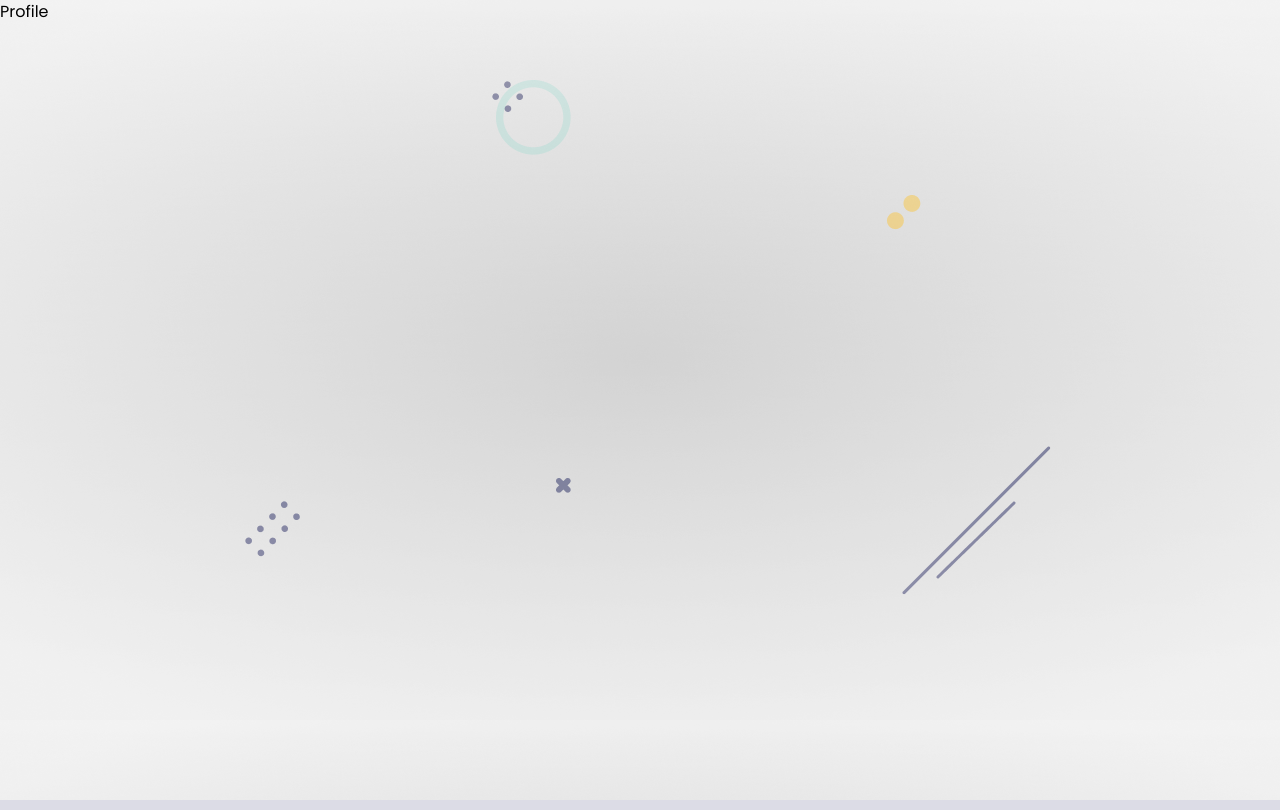
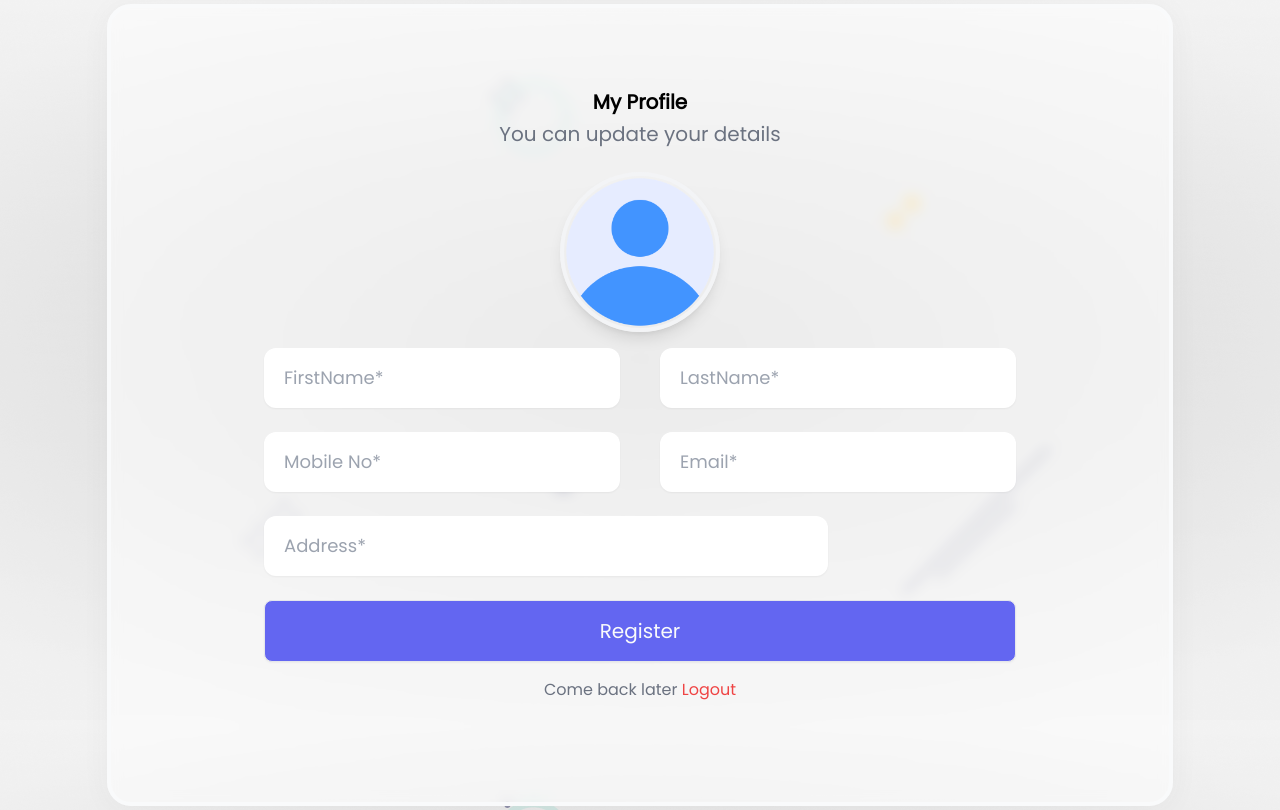
Before and after one commit to AworThales/user-otp_verification-reset_passward, a React (Create React App) app in the folder client/: page /profile in a window 1280 px wide. Built offline with nearby package versions, Linux system fonts and the light colour scheme.

Commit message:
Implementing profile validation

```diff
--- a/client/src/components/Profile.js
+++ b/client/src/components/Profile.js
@@ -1,11 +1,95 @@
-import React from 'react'
+import React, { useEffect, useState } from 'react'
+import { Link, useNavigate } from 'react-router-dom'
+import avatar from '../images/profile.png';
+import { Toaster } from 'react-hot-toast';
+import { useFormik } from 'formik';
+import { profileValidate } from '../helper/validate'
+import { registerValidate } from '../helper/validate'
+import { convertImageToBase64 } from '../helper/converter'
+// import { useAuthStore } from '../store/store'
 
-const Profile = () => {
+import styles from '../styles/Username.module.css';
+import extend from '../styles/Profile.module.css'
+
+export default function Profile() {
+
+  const [file, setFile] = useState();
+
+  // const navigate = useNavigate();
+  // const setUsername = useAuthStore(state => state.setUsername);
+
+  const formik = useFormik({
+    initialValues : {
+      firstname: '',
+      lastname: '',
+      mobile: '',
+      email: '',
+      address : ''
+    },
+    validate : profileValidate,
+    validateOnBlur: false,
+    validateOnChange: false,
+    onSubmit : async values => {
+      values = await Object.assign(values, {profle: file || ''})
+    }
+  })
+
+  // formik does not support file upload so we create handle
+  const onUpload = async (e) => {
+    const base64 = await convertImageToBase64(e.target.files[0]);
+    setFile(base64);
+  }
+
   return (
-    <div>
-      Profile
+    <div className="container py-1 mx-auto" >
+
+      <Toaster position='top-center' reverseOrder={false}></Toaster>
+
+      <div className='flex justify-center py-0 items-center h-screen' style={{height:"50%"}}>
+        <div className={`${styles.glass} ${extend.glass}`}>
+
+          <div className="title flex flex-col items-center">
+            <h4 className='text-xl font-bold'>My Profile</h4>
+            <span className='py-1 text-xl w-2/3 text-center text-gray-500'>
+              You can update your details
+            </span>
+          </div>
+
+          <form className='py-1' onSubmit={formik.handleSubmit}>
+              <div className='profile flex justify-center py-4'>
+                  <label htmlFor='profile'>
+                    <img src={file || avatar} className={`${styles.profile_img} ${extend.profile_img}`} alt="avatar" />
+                  </label>
+                  <input type='file' id='profile' name='profile' onChange={onUpload} />
+              </div>
+
+              <div className="textbox flex flex-col items-center gap-6">
+                <div className='name flex w-3/4 gap-10'>
+                  <input {...formik.getFieldProps('firstName')} className={`${styles.textbox} ${extend.textbox}`} type="text" placeholder='FirstName*' />
+                  <input {...formik.getFieldProps('lastName')} className={`${styles.textbox} ${extend.textbox}`} type="text" placeholder='LastName*' />
+                </div>
+
+                <div className='name flex w-3/4 gap-10'>
+                  <input {...formik.getFieldProps('mobile')} className={`${styles.textbox} ${extend.textbox}`} type="text" placeholder='Mobile No*' />
+                  <input {...formik.getFieldProps('email')} className={`${styles.textbox} ${extend.textbox}`} type="text" placeholder='Email*' />
+                </div>
+
+                <div className='name flex w-3/4 gap-10'>
+                  <input {...formik.getFieldProps('address')} className={`${styles.textbox} ${extend.textbox}`} type="text" placeholder='Address*' />
+                </div>
+                  <button className={styles.btn} type='submit'>Register</button>
+              </div>
+
+              <div className="text-center py-4">
+                <span className='text-gray-500'>Come back later <Link className='text-red-500' to="/">Logout</Link></span>
+              </div>
+
+          </form>
+
+        </div>
+
+      </div>
+
     </div>
   )
 }
-
-export default Profile
--- a/client/src/helper/validate.js
+++ b/client/src/helper/validate.js
@@ -33,6 +33,12 @@ export async function registerValidate(values){
     return errors;
 }
 
+// Validating Profile Page
+export async function profileValidate(values){
+    const errors = emailVerify({}, values);
+    return errors;
+
+}
 
 //* ************************************************** */
 /** validating password */
```
